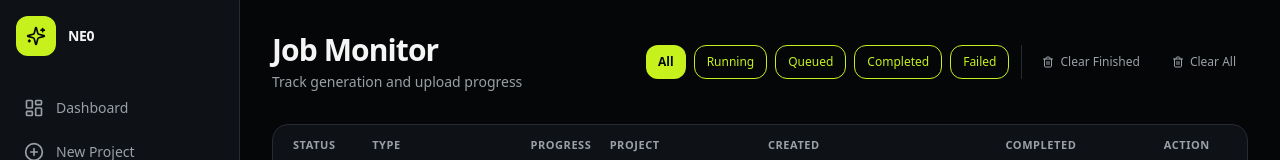
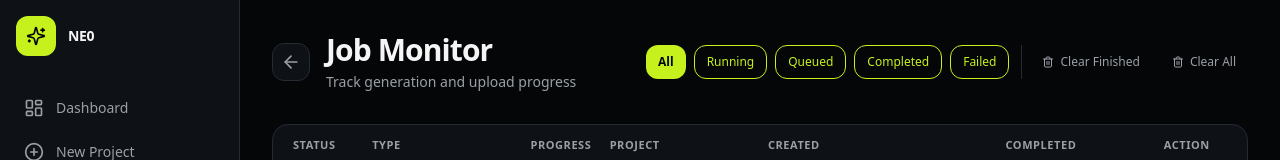
Before and after one commit to singleboot/Yt_shorts_generator, a React (Vite) app in the folder frontend/: page /jobs in a window 1280 px wide. Shown: the top 160 px of the page. Built offline with nearby package versions, Linux system fonts and the light colour scheme; no server answers.

Commit message:
fix(jobs): clear-all nulls FK refs before delete, add back button to job monitor

```diff
--- a/frontend/src/pages/JobMonitor.jsx
+++ b/frontend/src/pages/JobMonitor.jsx
@@ -1,8 +1,10 @@
 import React, { useState, useEffect } from 'react';
-import { Activity, CheckCircle, XCircle, Clock, AlertCircle, RotateCw, Trash2 } from 'lucide-react';
+import { useNavigate } from 'react-router-dom';
+import { Activity, CheckCircle, XCircle, Clock, AlertCircle, RotateCw, Trash2, ArrowLeft } from 'lucide-react';
 import api from '../api/client';
 
 function JobMonitor() {
+  const navigate = useNavigate();
   const [jobs, setJobs] = useState([]);
   const [filter, setFilter] = useState('all');
 
@@ -63,9 +65,18 @@ function JobMonitor() {
   return (
     <div className="p-8">
       <div className="flex justify-between items-center mb-8">
-        <div>
-          <h2 className="neo-title text-3xl">Job Monitor</h2>
-          <p className="text-sm text-[#9AA0A6] mt-1">Track generation and upload progress</p>
+        <div className="flex items-center gap-4">
+          <button
+            onClick={() => navigate(-1)}
+            className="neo-card-hover p-2 rounded-xl text-[#9AA0A6] hover:text-[#F5F5F5]"
+            title="Back"
+          >
+            <ArrowLeft className="h-5 w-5" />
+          </button>
+          <div>
+            <h2 className="neo-title text-3xl">Job Monitor</h2>
+            <p className="text-sm text-[#9AA0A6] mt-1">Track generation and upload progress</p>
+          </div>
         </div>
         <div className="flex gap-2">
           {['all', 'running', 'queued', 'completed', 'failed'].map((f) => (
```
Also changed, not shown: 1 other file (tests, documents, lock files or other folders).
